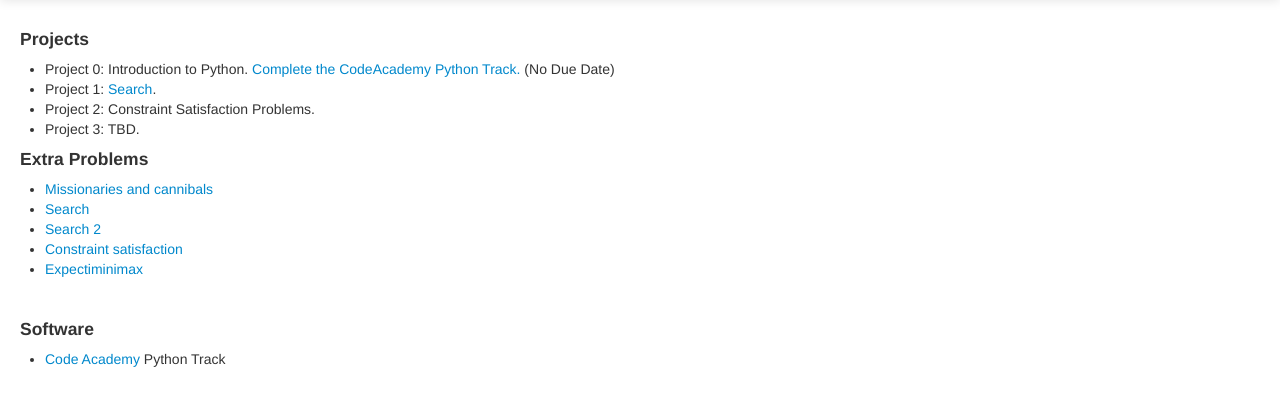
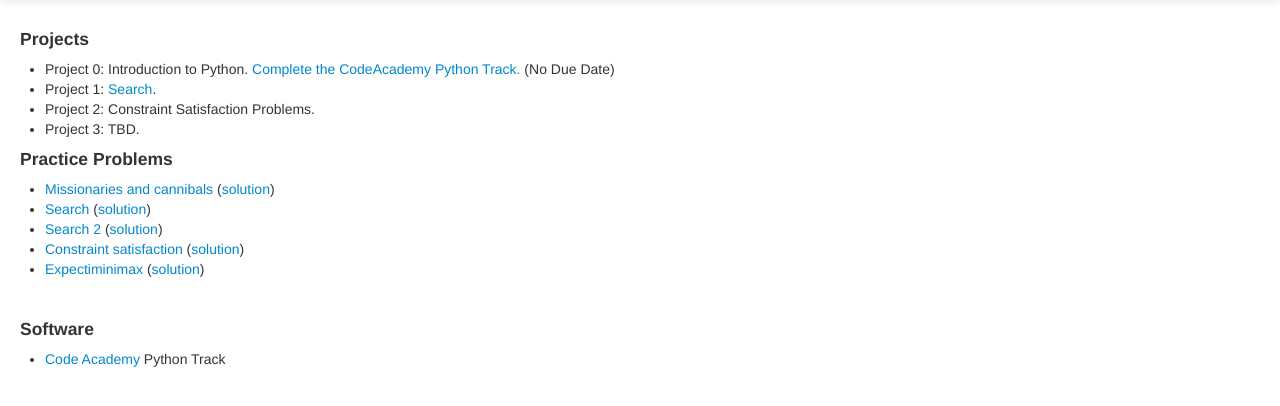
Before and after one commit to irfan123456/3600, a PHP site: page /projects.php in a window 1280 px wide. Shown: the part 41-447 px from the top of the page. Run offline with PHP 8.4, Linux system fonts and the light colour scheme; some libraries are stand-ins or nearby versions.

Commit message:
Added solutions to the problems

```diff
--- a/data.php
+++ b/data.php
@@ -4,9 +4,12 @@ $reading_list = array (
     "Background" => array (
         "Mathematical Background" => "http://aima.cs.berkeley.edu/newchapa.pdf",
     ),
+    "What is AI?" => array (
+        "Mapping Great Debates: Can Computers Think?" => "http://www.macrovu.com/CCTGeneralInfo.html",
+    ),
     "Resources for the textbook" => array (
         "Slides" => "http://aima.eecs.berkeley.edu/slides-pdf/",
-    )
+    ),
 );
 
 $textbook_req_list = array (
--- a/projects.php
+++ b/projects.php
@@ -15,13 +15,13 @@ include "data.php";
     <li>Project 3: TBD. </li>
 </ul>
 
-<h4>Extra Problems</h4>
+<h4>Practice Problems</h4>
 <ul>
-    <li><a href="problems/missionaries.pdf">Missionaries and cannibals</a></li>
-    <li><a href="problems/search.pdf">Search</a></li>
-    <li><a href="problems/search2.pdf">Search 2</a></li>
-    <li><a href="problems/csp.pdf">Constraint satisfaction</a></li>
-    <li><a href="problems/chutes.pdf">Expectiminimax</a></li>
+    <li><a href="problems/missionaries.pdf">Missionaries and cannibals</a> (<a href="problems/missionaries-soln.pdf">solution</a>)</li>
+    <li><a href="problems/search.pdf">Search</a> (<a href="problems/search-soln.pdf">solution</a>)</li>
+    <li><a href="problems/search2.pdf">Search 2</a> (<a href="problems/search2-soln.pdf">solution</a>)</li>
+    <li><a href="problems/csp.pdf">Constraint satisfaction</a> (<a href="problems/csp-soln.pdf">solution</a>)</li>
+    <li><a href="problems/chutes.pdf">Expectiminimax</a> (<a href="problems/chutes-soln.pdf">solution</a>)</li>
 </ul>
 
 <br />
```
Also changed, not shown: 5 other files.
